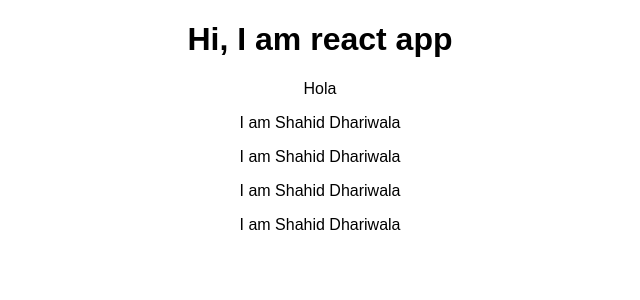
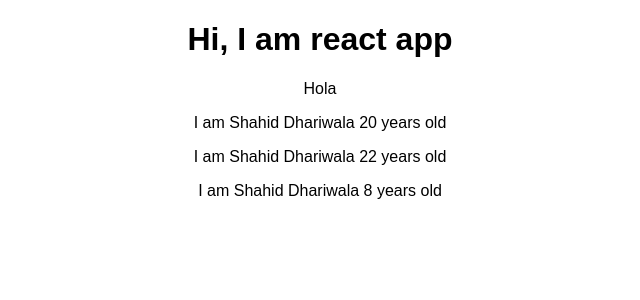
Before and after one commit to shahiddhariwala/playing-around-with-react-js, a React (Create React App) app in the folder react-complete-guide/: page / in a window 1280 px wide. Shown: the top 300 px of the page, without its empty margins (320-960 px from the left). Built offline with nearby package versions, Linux system fonts and the light colour scheme.

Commit message:
Outputing dynamic content

```diff
--- a/react-complete-guide/src/App.js
+++ b/react-complete-guide/src/App.js
@@ -7,7 +7,6 @@ class App extends Component {
       <div className="App">
         <h1>Hi, I am react app</h1>
         <p>Hola</p>
-        <Person />
         <Person />
         <Person />
         <Person />
--- a/react-complete-guide/src/Person/Person.js
+++ b/react-complete-guide/src/Person/Person.js
@@ -1,7 +1,7 @@
 import React from "react";
 
 const person = () => {
-  return <p> I am Shahid Dhariwala </p>;
+return <p> I am Shahid Dhariwala {Math.floor(Math.random()*23)} years old</p>;
 };
 export default person;
 
```
